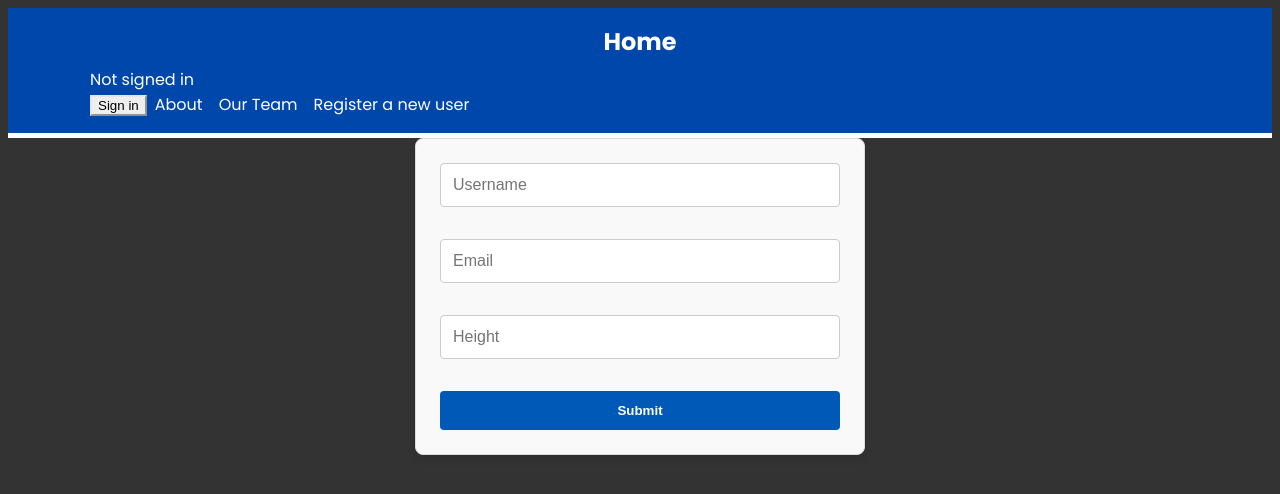
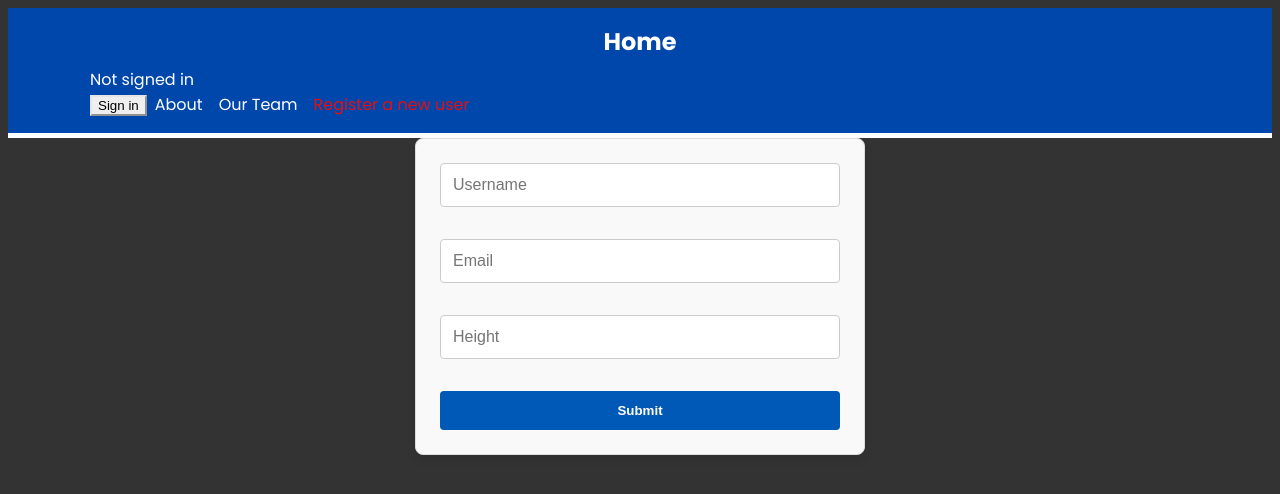
Before and after one commit to joefredgreenwood/PremierLeaguePredictor, a Next.js app: page /registerUser in a window 1280 px wide. Shown: the top 494 px of the page. Built offline with nearby package versions, Linux system fonts and the light colour scheme; no server answers.

Commit message:
make the toolbar more reliable

```diff
--- a/app/globals.css
+++ b/app/globals.css
@@ -112,14 +112,24 @@ body {
   text-decoration: none;
 }
 
-.links a {
+.link-not-selected {
   margin: 0 0.5rem 0 0.5rem;
   color: #fff;
   text-decoration: none;
 }
 
-.links a:hover {
-  text-decoration: underline;
+.link-not-selected:hover {
+    text-decoration: underline;
+}
+
+.link-selected {
+  margin: 0 0.5rem 0 0.5rem;
+  color: #e70f0f;
+  text-decoration: none;
+}
+
+.link-selected:hover {
+    text-decoration: underline;
 }
 
 .search-form {
--- a/app/registerUser/action.ts
+++ b/app/registerUser/action.ts
@@ -5,4 +5,5 @@ export default async function registerNewUser(formData: FormData) {
   console.log(formData);
   const height = formData.get("height");
   console.log(height);
+  return "Hello here";
 }
--- a/components/Header.tsx
+++ b/components/Header.tsx
@@ -1,19 +1,48 @@
+"use client";
+
 import Link from "next/link";
 import React from "react";
 import AuthButton from "./AuthButton";
+import { usePathname } from "next/navigation";
 
 export const Header = () => {
+  const pathname = usePathname();
+  console.log({ pathname });
   return (
     <header className="header">
       <div className="container">
         <div className="logo">
           <Link href="/"> Home</Link>
         </div>
-        <div className="links">
+        <div>
           <AuthButton />
-          <Link href="/about">About</Link>
-          <Link href="/about/team">Our Team</Link>
-          <Link href="/registerUser">Register a new user</Link>
+
+          <Link
+            href="/about"
+            className={
+              pathname === "/about" ? "link-selected" : "link-not-selected"
+            }
+          >
+            About
+          </Link>
+          <Link
+            href="/about/team"
+            className={
+              pathname === "/about/team" ? "link-selected" : "link-not-selected"
+            }
+          >
+            Our Team
+          </Link>
+          <Link
+            href="/registerUser"
+            className={
+              pathname === "/registerUser"
+                ? "link-selected"
+                : "link-not-selected"
+            }
+          >
+            Register a new user
+          </Link>
         </div>
       </div>
     </header>
--- a/middleware.ts
+++ b/middleware.ts
@@ -1,3 +1,5 @@
 export { default } from "next-auth/middleware";
 
 export const config = { matcher: ["/about/:path*"] };
+// You can only have one middleware per app which is a bit annoying, they recommend using conditionals basically
+// https://nextjs.org/docs/messages/nested-middleware
```
